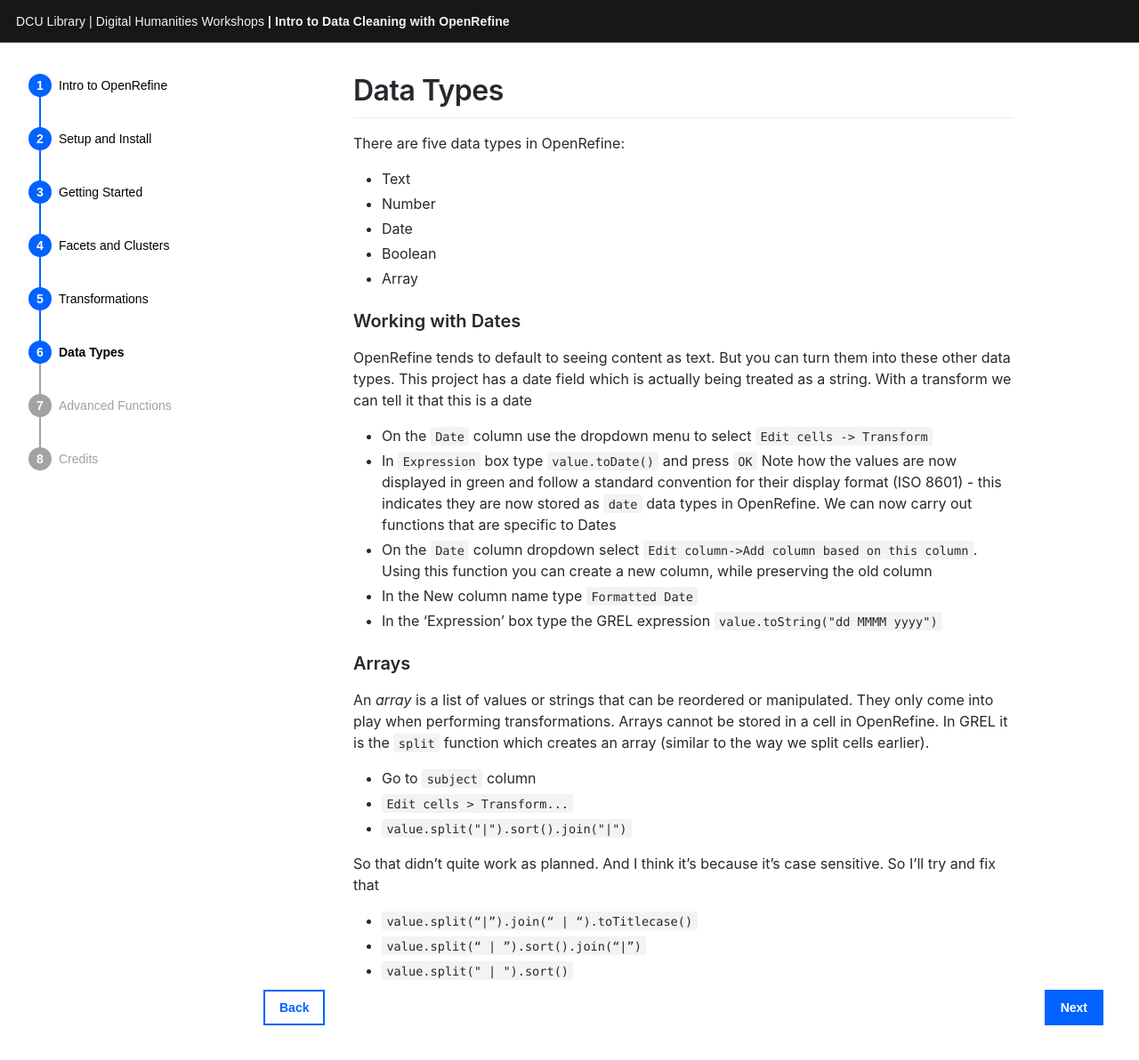
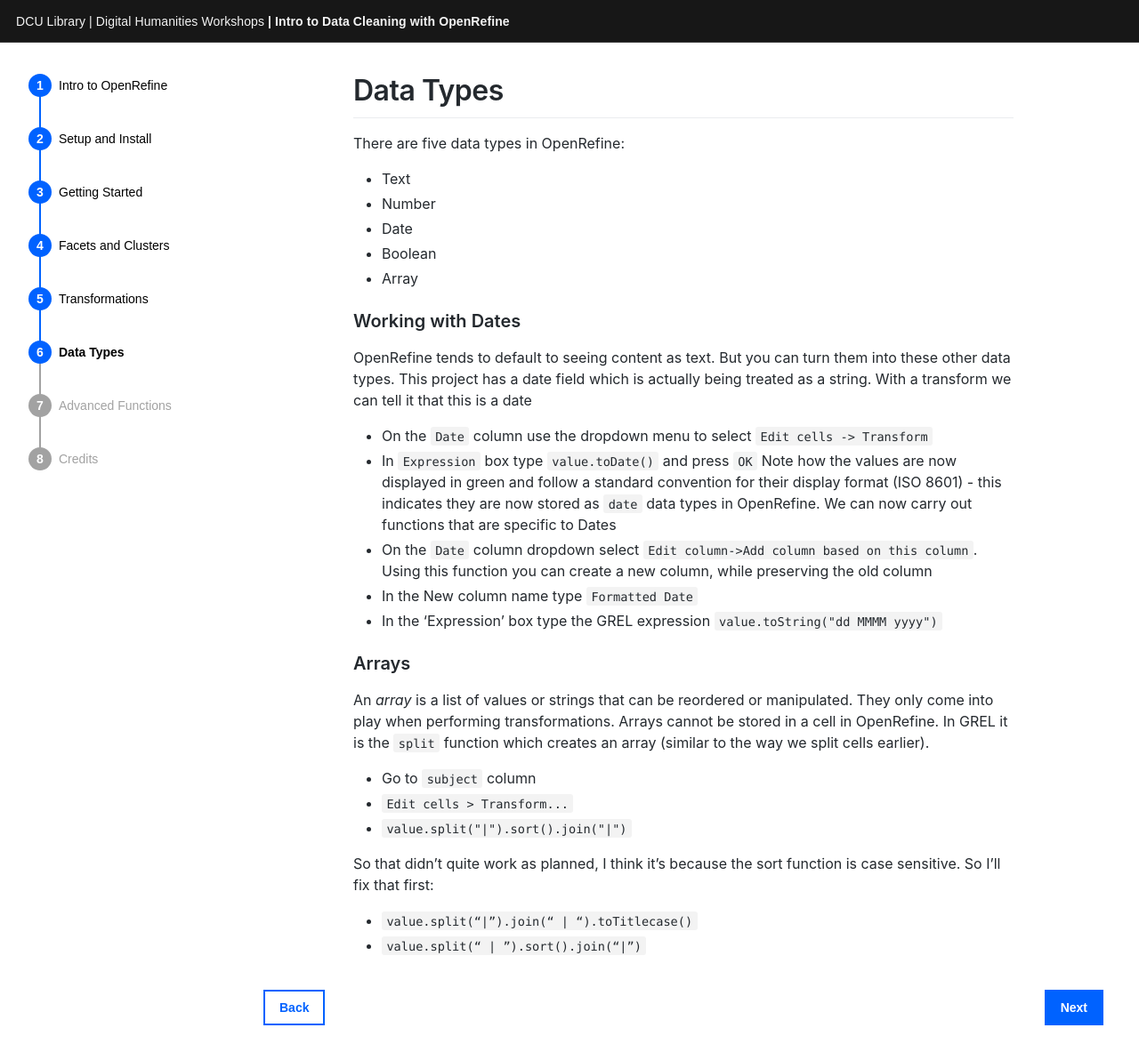
Before and after one commit to DCULibrary/open-refine-workshop, a Jekyll site: the page built from _workshop/data-types.md, in a window 1280 px wide. Shown: the top 1192 px of the page at 89% size. Built offline with Jekyll 4.4.1, drawn with Linux system fonts in a browser that asks for light colours; some web fonts are replaced.

Commit message:
Fix array transform

```diff
--- a/_workshop/data-types.md
+++ b/_workshop/data-types.md
@@ -25,8 +25,6 @@ An _array_ is a list of values or strings that can be reordered or manipulated.
 * `Edit cells > Transform...`
 * `value.split("|").sort().join("|")`
 
-So that didn't quite work as planned. And I think it’s because it’s case sensitive.
-So I’ll try and fix that
+So that didn't quite work as planned, I think it’s because the sort function is case sensitive. So I’ll fix that first:
 * `value.split(“|”).join(“ | “).toTitlecase()`
 * `value.split(“ | ”).sort().join(“|”)`
-* `value.split(" | ").sort()`
```
